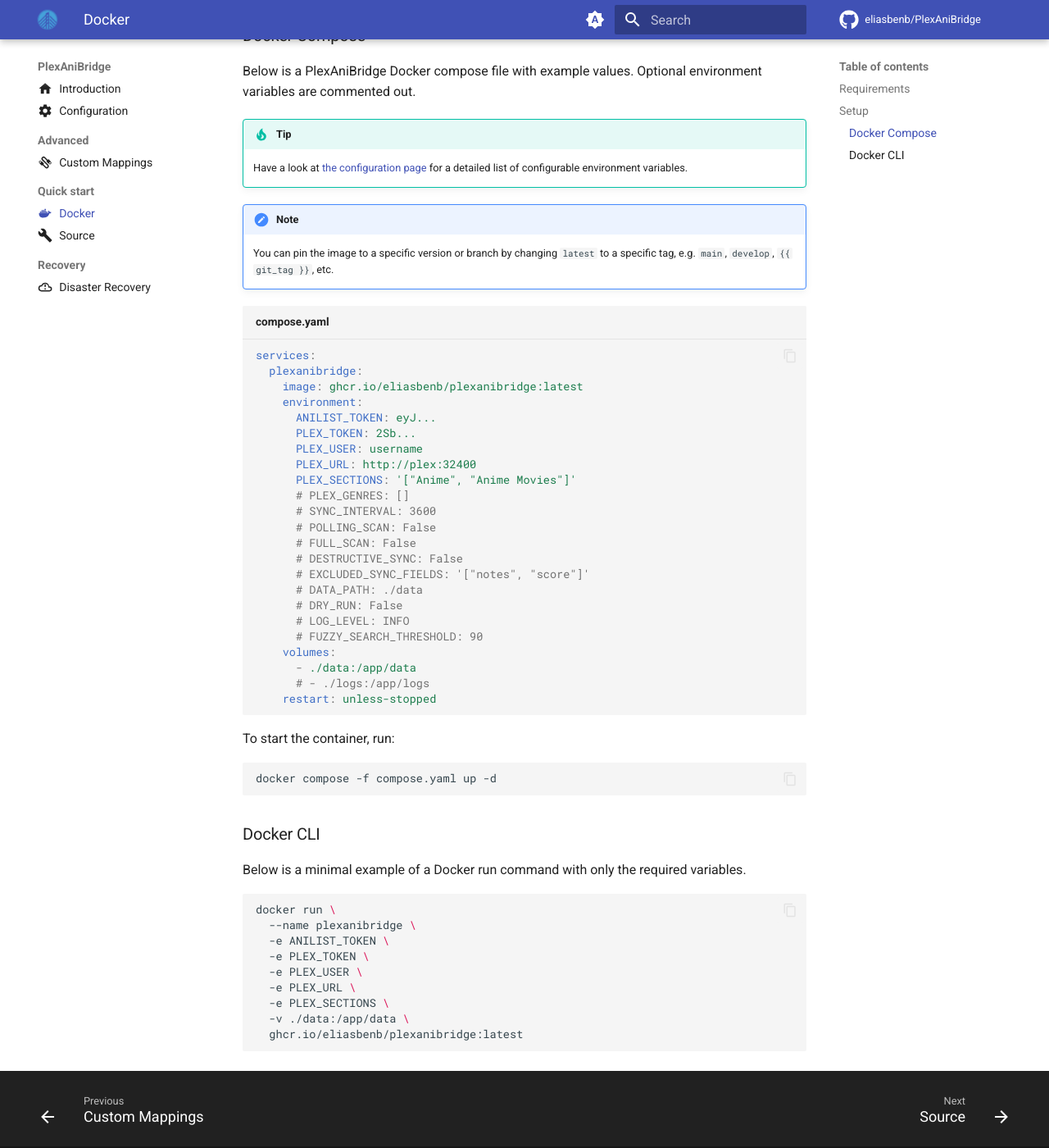
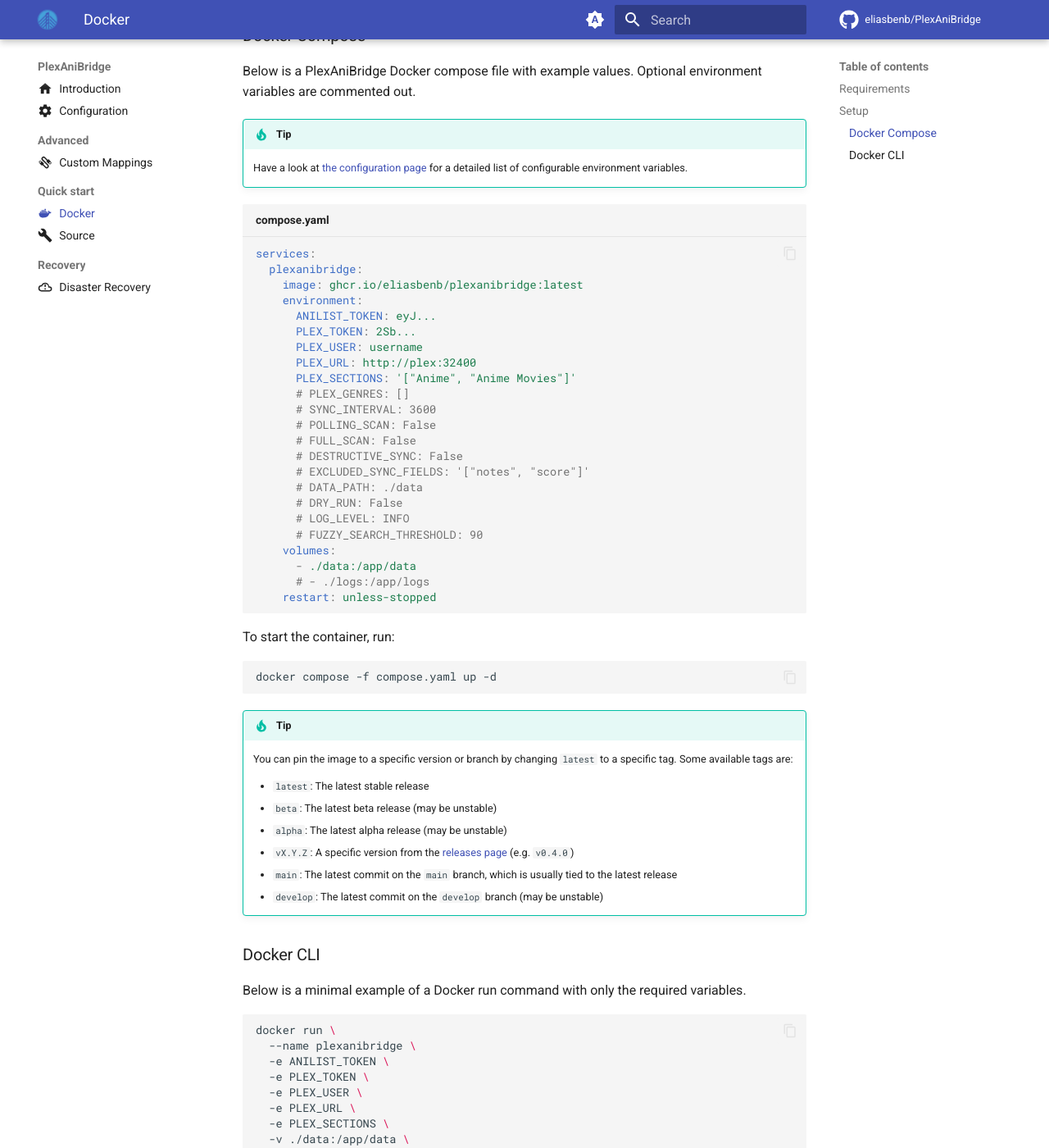
Before and after one commit to eliasbenb/PlexAniBridge, an MkDocs documentation site: the page built from docs/quick-start/docker.md, in a window 1280 px wide and 1400 px high, scrolled down 353 px. Shown: the whole window at 82% size. Built offline with MkDocs 1.6.1 and Material for MkDocs 9.7.7, drawn with Linux system fonts in a browser that asks for light colours; comment, search, counter and statistics services are not loaded.

Commit message:
docs: Updated the documentation for Docker tagging

````diff
--- a/docs/quick-start/docker.md
+++ b/docs/quick-start/docker.md
@@ -18,10 +18,6 @@
 
     Have a look at [the configuration page](../configuration.md) for a detailed list of configurable environment variables.
 
-!!! note
-
-    You can pin the image to a specific version or branch by changing `latest` to a specific tag, e.g. `main`, `develop`, `{{ git_tag }}`, etc.
-
 ```yaml title="compose.yaml"
 --8<-- "compose.yaml"
 ```
@@ -31,6 +27,18 @@
 ```shell
 docker compose -f compose.yaml up -d
 ```
+
+!!! tip
+
+    You can pin the image to a specific version or branch by changing `latest` to a specific tag. Some available tags are:
+
+    - `latest`: The latest stable release
+    - `beta`: The latest beta release (may be unstable)
+    - `alpha`: The latest alpha release (may be unstable)
+    - `vX.Y.Z`: A specific version from the [releases page](https://github.com/eliasbenb/PlexAniBridge/releases) (e.g. `v0.4.0`)
+    - `main`: The latest commit on the `main` branch, which is usually tied to the latest release
+    - `develop`: The latest commit on the `develop` branch (may be unstable)
+
 
 ### Docker CLI
 
````
